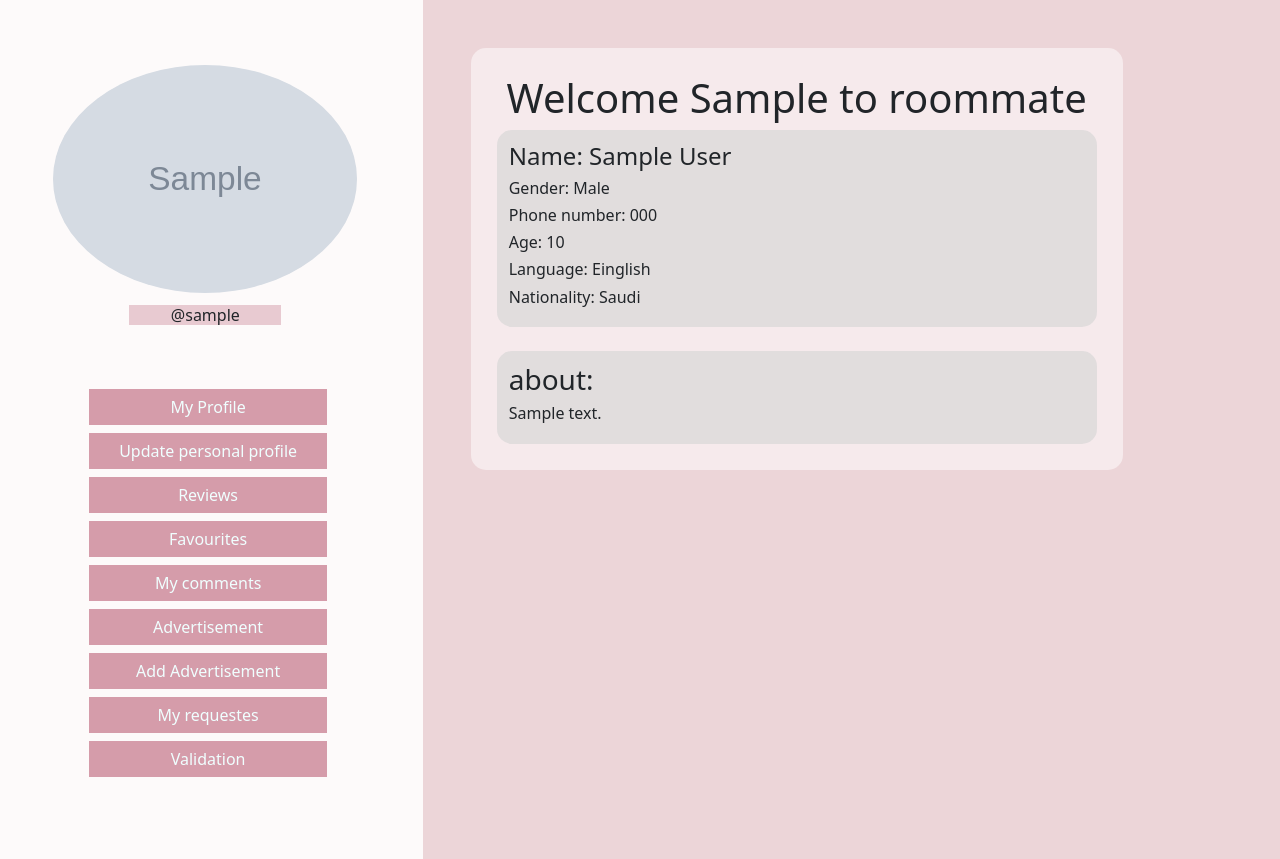
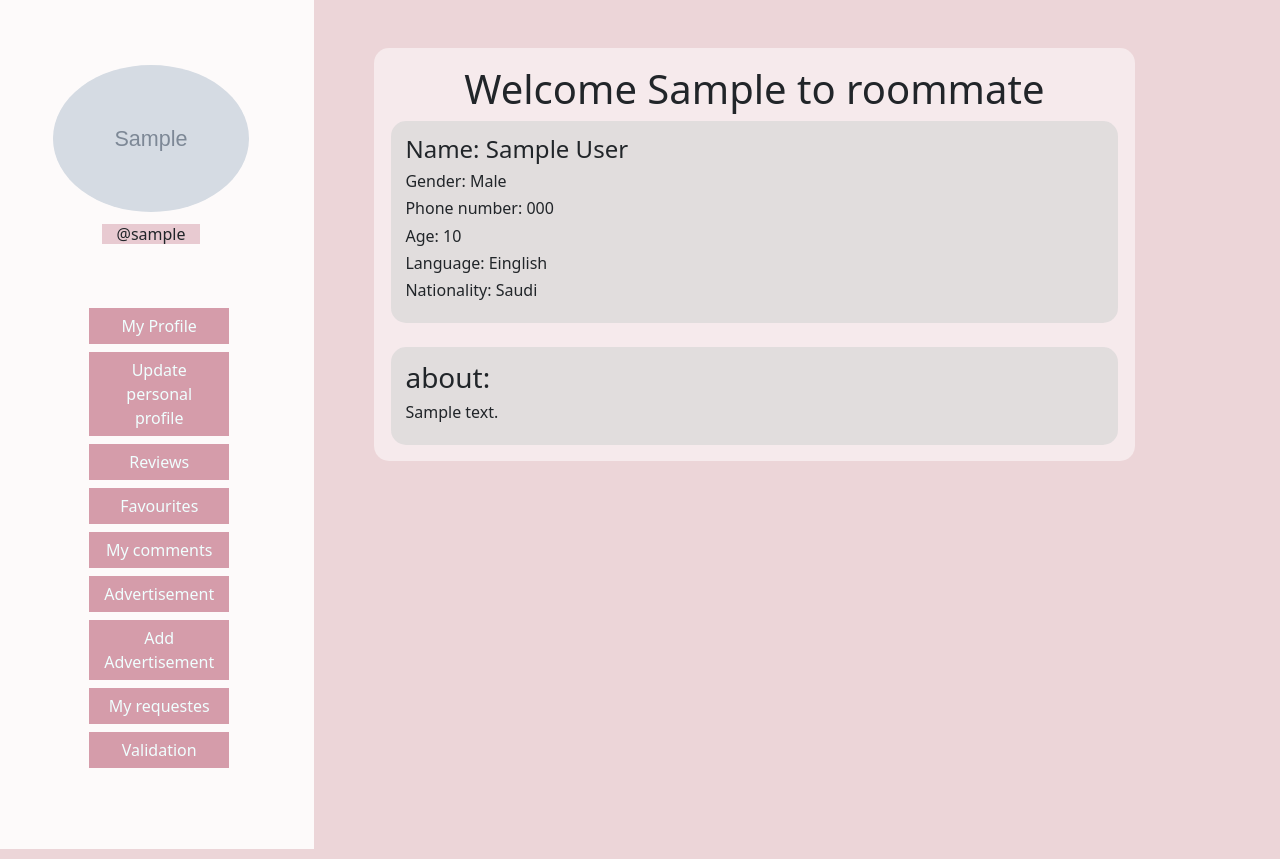
Before and after one commit to Aseelalshammrani/Roommate, a Django app: page /profile/1/ in a window 1280 px wide. Shown: the part 56-915 px from the top of the page. Run offline with Django 5.2, Linux system fonts and the light colour scheme; tables that the repository leaves empty hold one stand-in row (values such as "Sample post"); grey boxes marked "Sample" are stand-in pictures.

Commit message:
css profile

```diff
--- a/RoommateProject/accounts/templates/accounts/profile.html
+++ b/RoommateProject/accounts/templates/accounts/profile.html
@@ -11,10 +11,10 @@ body{
 }
 
 .transitions{
-
     background-color: rgba(255, 255, 255, 0.882);
     padding:5%;
     height: 100%;
+    width: 25%;
 }
 
 .transitions2 a{
@@ -42,14 +42,16 @@ a:hover {
 }
 .user_data{
     background-color: rgba(255, 255, 255, 0.492);
-    height: 70%;
     padding: 2%;
+    width: 90%;
     border-radius: 15px;
+    align-items: center;
 }
 .data{
     background-color: rgba(214, 214, 214, 0.619);
     padding: 2%;
     border-radius: 15px;
+    align-items: center;
 
 
 }
@@ -94,8 +96,8 @@ a:hover {
 
             </div>
 
-
-            <div class="col-md-6 mx-5 mt-5 user_data">
+        <div class="col-md-8">
+            <div class=" mx-5 mt-5 user_data flex-column justify-content-center align-items-center ">
 
                 <h1 class=" d-flex flex-column justify-content-center align-items-center">Welcome  {{user.first_name}} to roommate</h1>
                 <div class="data">
@@ -114,7 +116,7 @@ a:hover {
 
 
             </div>
-
+          </div>
         </div>
  </div>
 
```
